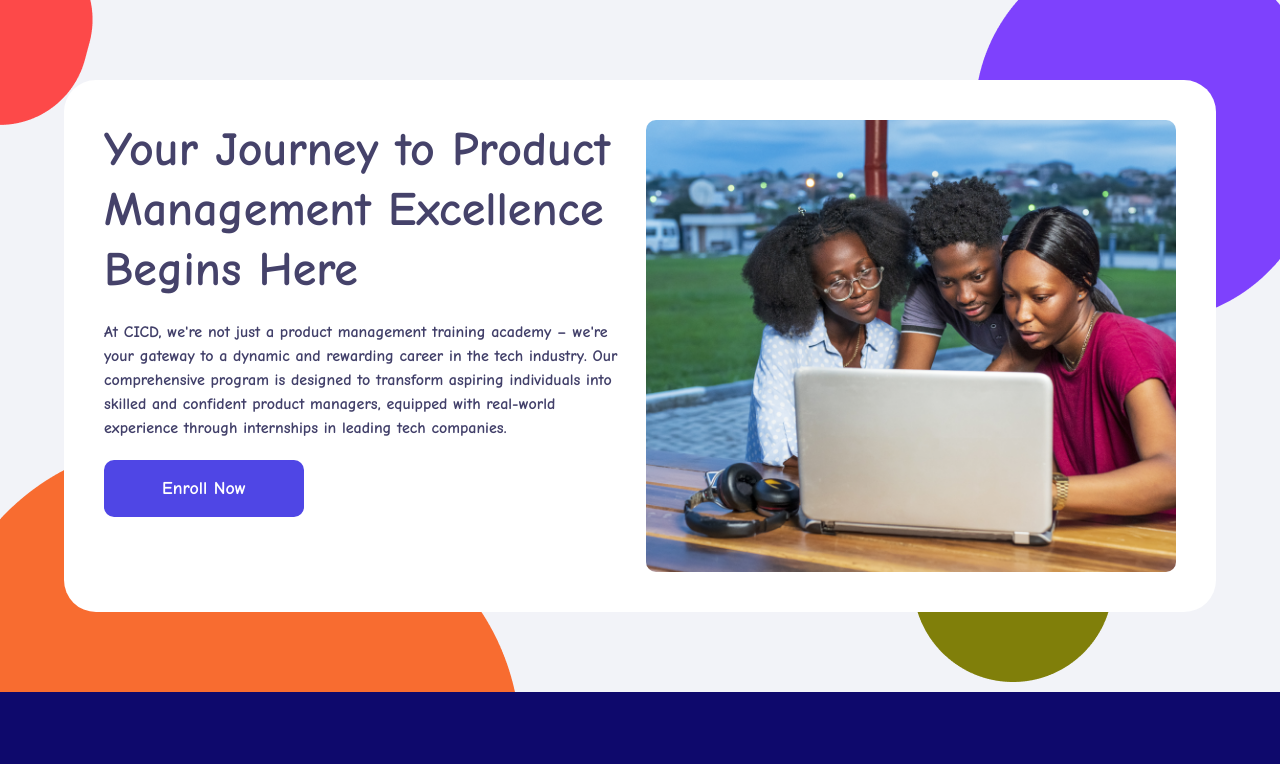
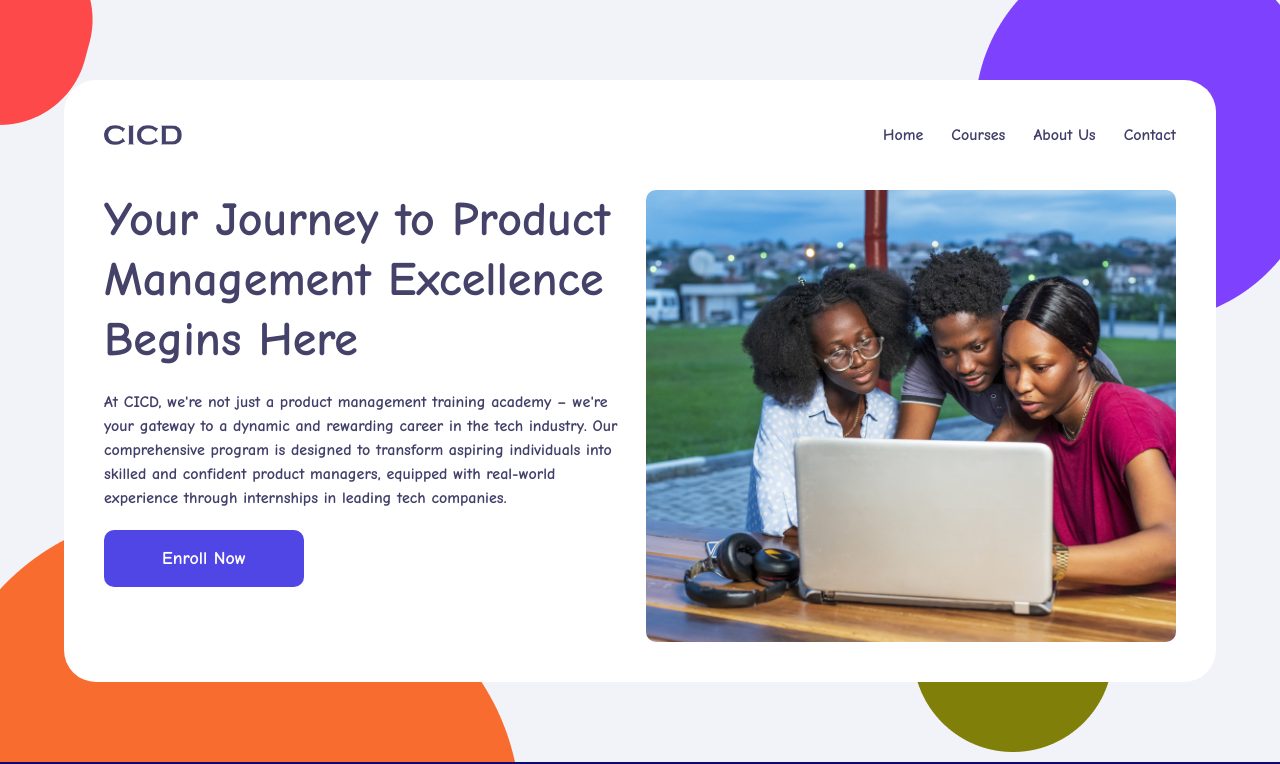
Before and after one commit to techoli/tiooSkill, a React (Create React App) app: page / in a window 1280 px wide. Shown: the top 764 px of the page. Built offline with nearby package versions, Linux system fonts and the light colour scheme; a web font is replaced by a local one.

Commit message:
New update

```diff
--- a/src/pages/components/Header.tsx
+++ b/src/pages/components/Header.tsx
@@ -5,6 +5,8 @@ import im1 from "../../images/headerimg/bgim1.png";
 import im2 from "../../images/headerimg/bgim2.png";
 import im3 from "../../images/headerimg/bgim3.png";
 import im4 from "../../images/headerimg/bgim4.png";
+import cicd from "../../images/footerimg/CICD.png";
+import { Link } from "react-router-dom";
 
 function Header() {
   const doAction = () => {};
@@ -15,7 +17,15 @@ function Header() {
       <img src={im3} className="absolute bottom-[-290px] left-0 z-[-1]" />
       <img src={im4} className="absolute right-[167px] bottom-[10px] z-[-1]" />
       <div className="w-full px-10  bg-[#FFF] rounded-[32px] py-10">
-        <div className="w-full"></div>
+        <div className="w-full flex h-[30px]  mb-10 justify-between items-center">
+          <img src={cicd} className="h-[20px]" />
+          <div className="flex gap-7">
+            <Link to="/">Home</Link>
+            <Link to="/">Courses</Link>
+            <Link to="/">About Us</Link>
+            <Link to="/">Contact</Link>
+          </div>
+        </div>
         <div className="w-full flex gap-3">
           <div className="flex-1">
             <h1 className="text-[48px] font-[700] text-[#45426a] leading-[60px]">
```
